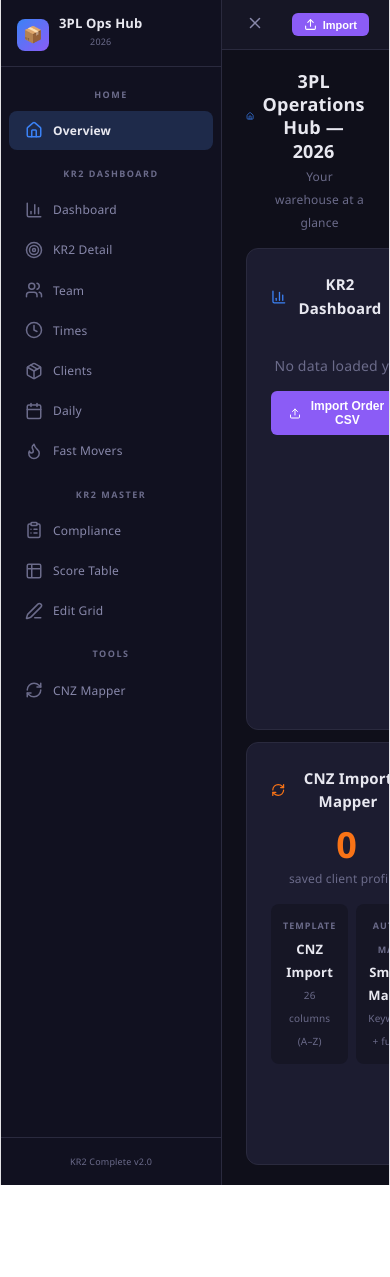
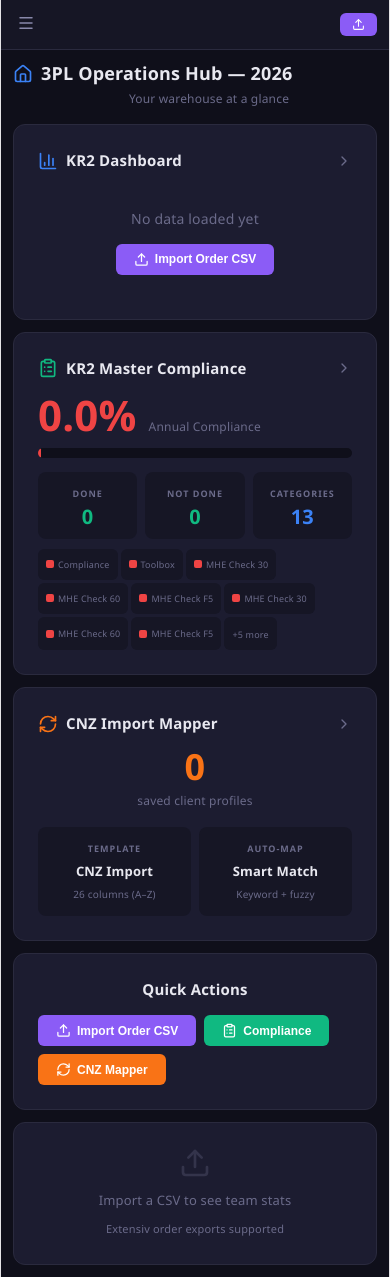
Before and after one commit to Obisidous/kr2-vite, a React (Vite) app: page / in a window 390 px wide. Before the commit the page ends 1185 px from the top, so only its background shows below. Built offline with nearby package versions, Linux system fonts and the light colour scheme.

Commit message:
responsive layout

```diff
--- a/src/App.jsx
+++ b/src/App.jsx
@@ -189,6 +189,22 @@ export default function App(){
   const toggleMC=(cid,mi,k)=>{setMasterData(p=>{const n=JSON.parse(JSON.stringify(p));n[cid][mi][k]=(+(n[cid]?.[mi]?.[k]??0)+1)%5;return n;});};
   const bulkSet=(cid,mi,st,ct)=>{setMasterData(p=>{const n=JSON.parse(JSON.stringify(p));if(ct==="daily"){for(let d=1;d<=daysInMonth(mi);d++)if(!isWeekend(mi,d))n[cid][mi][d]=st;}else{for(let w=1;w<=5;w++)n[cid][mi][w]=st;}return n;});};
 
+  // ── Responsive detection ──
+  const [winW,setWinW]=useState(typeof window!=="undefined"?window.innerWidth:1920);
+  const [winH,setWinH]=useState(typeof window!=="undefined"?window.innerHeight:1080);
+  useEffect(()=>{const h=()=>{setWinW(window.innerWidth);setWinH(window.innerHeight);};window.addEventListener("resize",h);return()=>window.removeEventListener("resize",h);},[]);
+
+  const isCompact=winW<1024;
+  const isWide=winW>=1920;
+  const isUltrawide=winW>=2400;
+  const contentPad=isUltrawide?32:isWide?24:isCompact?12:20;
+  const sideW=isCompact?0:sideOpen?(isUltrawide?260:220):56;
+  const maxContent=isUltrawide?1800:isWide?1500:9999;
+  const scaleFactor=isUltrawide?1.15:isWide?1.05:1;
+
+  // Auto-collapse sidebar on small screens
+  useEffect(()=>{if(isCompact&&sideOpen)setSideOpen(false);},[isCompact]);
+
   // ── SIDEBAR NAV ──
   const navSections=[
     {title:"Home",items:[{id:"home",label:"Overview",icon:Home}]},
@@ -218,7 +234,7 @@ export default function App(){
       <SectionHeader icon={Home} title={`3PL Operations Hub — ${YEAR}`} sub="Your warehouse at a glance"/>
 
       {/* Top row — two big cards */}
-      <div style={{display:"grid",gridTemplateColumns:"1fr 1fr",gap:12,marginBottom:12}}>
+      <div style={{display:"grid",gridTemplateColumns:isCompact?"1fr":"1fr 1fr",gap:12,marginBottom:12}}>
         {/* KR2 Dashboard card */}
         <div style={{background:C.bg3,border:`1px solid ${C.border}`,borderRadius:12,padding:24,cursor:"pointer",transition:"border-color 0.15s"}}
           onClick={()=>hasOrders&&setTab("dashboard")} onMouseOver={e=>e.currentTarget.style.borderColor=C.blue} onMouseOut={e=>e.currentTarget.style.borderColor=C.border}>
@@ -269,7 +285,7 @@ export default function App(){
       </div>
 
       {/* Bottom row */}
-      <div style={{display:"grid",gridTemplateColumns:"1fr 1fr",gap:12,flex:1}}>
+      <div style={{display:"grid",gridTemplateColumns:isCompact?"1fr":"1fr 1fr",gap:12,flex:1}}>
         {/* CNZ Mapper card */}
         <div style={{background:C.bg3,border:`1px solid ${C.border}`,borderRadius:12,padding:24,cursor:"pointer",transition:"border-color 0.15s"}}
           onClick={()=>setTab("cnz_mapper")} onMouseOver={e=>e.currentTarget.style.borderColor=C.orange} onMouseOut={e=>e.currentTarget.style.borderColor=C.border}>
@@ -319,14 +335,17 @@ export default function App(){
       </div>
     </div>);};
 
+  const gridCols=isCompact?"1fr":isUltrawide?"1fr 1fr 1fr":"1fr 1fr";
+  const cardGap=isUltrawide?12:isWide?10:8;
+
   const renderDashboard=()=>(<div><SectionHeader icon={BarChart3} title="KR2 Dashboard" sub="Order completion tracking"/><KR2Window/>
-    <div style={{display:"flex",gap:8,marginBottom:12,flexWrap:"wrap"}}><Gauge pct={stats.kr2_pct} closed={stats.closed} total={stats.total}/>
+    <div style={{display:"flex",gap:cardGap,marginBottom:cardGap+4,flexWrap:"wrap"}}><Gauge pct={stats.kr2_pct} closed={stats.closed} total={stats.total}/>
       <Card title="Orders" value={stats.total.toLocaleString()} sub={`${stats.avgOrdersDay}/day · ${stats.days} days`} color={C.blue} icon="📋"/>
       <Card title="Closed" value={stats.closed.toLocaleString()} sub={`${stats.closed}/${stats.total}`} color={C.green} icon="✅"/>
       <Card title="Missed" value={stats.missed.toLocaleString()} sub={stats.missed?"not closed":"none!"} color={stats.missed?C.red:C.green} icon={stats.missed?"⚠️":"✅"}/>
       <Card title="Avg KR2 Time" value={fmtHours(stats.kr2_avg_time)} sub={`median ${fmtHours(stats.kr2_median_time)}`} color={C.yellow} icon="⏱"/>
       <Card title="Total Picks" value={stats.picks.toLocaleString()} sub={`${stats.pickers.length} pickers`} color={C.purple} icon="🎯"/></div>
-    <div style={{display:"grid",gridTemplateColumns:"1fr 1fr",gap:8}}>
+    <div style={{display:"grid",gridTemplateColumns:gridCols,gap:cardGap}}>
       <BarChart data={stats.pickers.map(p=>({label:p.name,value:Math.round(p.kr2*10)/10,color:pctColor(p.kr2),suffix:"%"}))} color={C.green} title="🎯 KR2 % by Picker"/>
       <BarChart data={stats.pickers.filter(p=>p.avgTime).map(p=>({label:p.name,value:Math.round(p.avgTime/60*10)/10,suffix:"h"}))} color={C.yellow} title="⏱ Avg KR2 Time (hours)"/>
       <BarChart data={stats.pickers.map(p=>({label:p.name,value:p.orders}))} color={C.blue} title="📋 Orders by Picker"/>
@@ -389,7 +408,7 @@ export default function App(){
     return <div><SectionHeader icon={Table2} title="Score Table"/><DataTable columns={cols} rows={rows}/></div>;};
 
   const renderMasterDetail=()=>{if(!masterCat)return(<div><SectionHeader icon={Edit3} title="Edit Grid" sub="Select a category"/>
-    <div style={{display:"grid",gridTemplateColumns:"repeat(3,1fr)",gap:8}}>{CATEGORIES.map(cat=>{const cs=masterStats[cat.id];return(
+    <div style={{display:"grid",gridTemplateColumns:isCompact?"1fr 1fr":`repeat(3,1fr)`,gap:8}}>{CATEGORIES.map(cat=>{const cs=masterStats[cat.id];return(
       <div key={cat.id} onClick={()=>setMasterCat(cat.id)} style={{background:C.bg3,border:`1px solid ${C.border}`,borderRadius:10,padding:"14px 16px",cursor:"pointer",transition:"border-color 0.15s"}}
         onMouseOver={e=>e.currentTarget.style.borderColor=C.blue} onMouseOut={e=>e.currentTarget.style.borderColor=C.border}>
         <div style={{color:C.text,fontWeight:700,fontSize:12}}>{cat.name}</div><div style={{color:pctColor(cs.pct),fontWeight:700,fontSize:12,marginTop:4}}>{cs.pct.toFixed(1)}%</div>
@@ -429,7 +448,7 @@ export default function App(){
       <SectionHeader icon={RefreshCw} title="CNZ Import Mapper" sub="Map client files to CNZ Import Template"/>
 
       {/* File + Profiles */}
-      <div style={{display:"grid",gridTemplateColumns:"1fr 1fr",gap:10,marginBottom:12}}>
+      <div style={{display:"grid",gridTemplateColumns:isCompact?"1fr":"1fr 1fr",gap:10,marginBottom:12}}>
         <div style={{background:C.bg3,border:`1px solid ${C.border}`,borderRadius:10,padding:"16px 20px"}}>
           <div style={{color:C.text2,fontSize:11,fontWeight:700,textTransform:"uppercase",letterSpacing:1,marginBottom:10}}>Source File</div>
           <div style={{display:"flex",alignItems:"center",gap:10}}>
@@ -519,58 +538,61 @@ export default function App(){
   // ═══════════════════════════════════════════════════════
   // LAYOUT
   // ═══════════════════════════════════════════════════════
-  return(<div style={{background:C.bg,minHeight:"100vh",color:C.text,fontFamily:"'Segoe UI',system-ui,-apple-system,sans-serif",display:"flex"}}>
+  return(<div style={{background:C.bg,minHeight:"100vh",color:C.text,fontFamily:"'Segoe UI',system-ui,-apple-system,sans-serif",display:"flex",fontSize:Math.round(14*scaleFactor)}}>
     <input ref={fileRef} type="file" accept=".csv" onChange={handleCSV} style={{display:"none"}}/>
 
+    {/* Mobile overlay */}
+    {isCompact&&sideOpen&&<div onClick={()=>setSideOpen(false)} style={{position:"fixed",inset:0,background:"rgba(0,0,0,0.6)",zIndex:90}}/>}
+
     {/* Sidebar */}
-    <div style={{width:sideOpen?220:56,background:C.sidebar,borderRight:`1px solid ${C.border}`,display:"flex",flexDirection:"column",transition:"width 0.2s",flexShrink:0,overflow:"hidden"}}>
-      {/* Logo area */}
-      <div style={{padding:sideOpen?"16px 16px 12px":"16px 12px 12px",borderBottom:`1px solid ${C.border}`,display:"flex",alignItems:"center",gap:10,cursor:"pointer"}} onClick={()=>setSideOpen(!sideOpen)}>
-        <div style={{width:32,height:32,borderRadius:8,background:`linear-gradient(135deg,${C.blue},${C.purple})`,display:"flex",alignItems:"center",justifyContent:"center",fontSize:16,flexShrink:0}}>📦</div>
-        {sideOpen&&<div><div style={{color:C.text,fontSize:13,fontWeight:800,lineHeight:1.1}}>3PL Ops Hub</div><div style={{color:C.text3,fontSize:9}}>{YEAR}</div></div>}
+    <div style={{width:sideW,background:C.sidebar,borderRight:`1px solid ${C.border}`,display:"flex",flexDirection:"column",transition:"width 0.2s,transform 0.2s",flexShrink:0,overflow:"hidden",
+      ...(isCompact?{position:"fixed",left:0,top:0,bottom:0,width:240,zIndex:100,transform:sideOpen?"translateX(0)":"translateX(-100%)"}:{})}}>
+      {/* Logo */}
+      <div style={{padding:(sideOpen||isCompact)?"16px 16px 12px":"16px 12px 12px",borderBottom:`1px solid ${C.border}`,display:"flex",alignItems:"center",gap:10,cursor:"pointer"}} onClick={()=>setSideOpen(!sideOpen)}>
+        <div style={{width:34,height:34,borderRadius:8,background:`linear-gradient(135deg,${C.blue},${C.purple})`,display:"flex",alignItems:"center",justifyContent:"center",fontSize:17,flexShrink:0}}>📦</div>
+        {(sideOpen||isCompact)&&<div><div style={{color:C.text,fontSize:14,fontWeight:800,lineHeight:1.1}}>3PL Ops Hub</div><div style={{color:C.text3,fontSize:10}}>{YEAR}</div></div>}
       </div>
 
-      {/* Nav sections */}
+      {/* Nav */}
       <div style={{flex:1,overflowY:"auto",padding:"8px 0"}}>
         {navSections.map((sec,si)=>(<div key={si} style={{marginBottom:4}}>
-          {sideOpen&&<div style={{color:C.text3,fontSize:9,fontWeight:700,textTransform:"uppercase",letterSpacing:1.5,padding:"8px 16px 4px"}}>{sec.title}</div>}
+          {(sideOpen||isCompact)&&<div style={{color:C.text3,fontSize:9,fontWeight:700,textTransform:"uppercase",letterSpacing:1.5,padding:"8px 16px 4px"}}>{sec.title}</div>}
           {sec.items.map(item=>{const active=tab===item.id;const Icon=item.icon;
-            return(<div key={item.id} onClick={()=>{setTab(item.id);if(window.innerWidth<768)setSideOpen(false);}}
-              style={{display:"flex",alignItems:"center",gap:10,padding:sideOpen?"8px 16px":"8px 0",margin:"1px 8px",borderRadius:8,
-                background:active?C.sideActive:"transparent",cursor:"pointer",transition:"all 0.15s",justifyContent:sideOpen?"flex-start":"center"}}
+            return(<div key={item.id} onClick={()=>{setTab(item.id);if(isCompact)setSideOpen(false);}}
+              style={{display:"flex",alignItems:"center",gap:10,padding:(sideOpen||isCompact)?"8px 16px":"8px 0",margin:"1px 8px",borderRadius:8,
+                background:active?C.sideActive:"transparent",cursor:"pointer",transition:"all 0.15s",justifyContent:(sideOpen||isCompact)?"flex-start":"center"}}
               onMouseOver={e=>{if(!active)e.currentTarget.style.background=C.sideHover;}} onMouseOut={e=>{if(!active)e.currentTarget.style.background="transparent";}}>
               <Icon size={18} color={active?C.blue:C.text3} style={{flexShrink:0}}/>
-              {sideOpen&&<span style={{color:active?C.text:C.text2,fontSize:12,fontWeight:active?700:500}}>{item.label}</span>}
+              {(sideOpen||isCompact)&&<span style={{color:active?C.text:C.text2,fontSize:12,fontWeight:active?700:500}}>{item.label}</span>}
             </div>);
           })}</div>))}
       </div>
 
-      {/* Sidebar footer */}
-      {sideOpen&&<div style={{borderTop:`1px solid ${C.border}`,padding:12}}>
-        <div style={{color:C.text3,fontSize:9,textAlign:"center"}}>KR2 Complete v2.0</div>
+      {(sideOpen||isCompact)&&<div style={{borderTop:`1px solid ${C.border}`,padding:12}}>
+        <div style={{color:C.text3,fontSize:9,textAlign:"center"}}>{winW}×{winH} · KR2 v2.0</div>
       </div>}
     </div>
 
-    {/* Main content */}
+    {/* Main */}
     <div style={{flex:1,display:"flex",flexDirection:"column",minWidth:0}}>
       {/* Top bar */}
-      <div style={{background:C.bg2,borderBottom:`1px solid ${C.border}`,padding:"10px 20px",display:"flex",alignItems:"center",gap:12}}>
+      <div style={{background:C.bg2,borderBottom:`1px solid ${C.border}`,padding:`10px ${contentPad}px`,display:"flex",alignItems:"center",gap:12,flexShrink:0}}>
         <button onClick={()=>setSideOpen(!sideOpen)} style={{background:"none",border:"none",color:C.text2,cursor:"pointer",padding:4}}>
-          {sideOpen?<X size={18}/>:<Menu size={18}/>}
+          {sideOpen&&!isCompact?<X size={18}/>:<Menu size={18}/>}
         </button>
 
         {fileName&&<div style={{display:"flex",alignItems:"center",gap:8}}><div style={{width:6,height:6,borderRadius:3,background:C.green}}/><span style={{color:C.text2,fontSize:11}}>{orders.length} orders · KR2: {kr2pct.toFixed(1)}% · {fileName}</span></div>}
 
-        <div style={{marginLeft:"auto",display:"flex",gap:6,alignItems:"center"}}>
+        <div style={{marginLeft:"auto",display:"flex",gap:6,alignItems:"center",flexWrap:"wrap"}}>
           {showFilters&&<>{[["Date",dateF,setDateF,["all","today","week","month"]],["Picker",pickerF,setPickerF,["all",...pickers]],["Client",clientF,setClientF,["all",...clientsList]]].map(([l,v,s,o])=>(
-            <div key={l} style={{display:"flex",alignItems:"center",gap:4}}><span style={{color:C.text3,fontSize:10}}>{l}</span><Sel value={v} onChange={s} options={o} width={130}/></div>))}</>}
-          <Btn small bg={C.purple} onClick={()=>fileRef.current?.click()} icon={Upload}>Import</Btn>
+            <div key={l} style={{display:"flex",alignItems:"center",gap:4}}><span style={{color:C.text3,fontSize:10}}>{l}</span><Sel value={v} onChange={s} options={o} width={isCompact?100:130}/></div>))}</>}
+          <Btn small bg={C.purple} onClick={()=>fileRef.current?.click()} icon={Upload}>{isCompact?"":"Import"}</Btn>
         </div>
       </div>
 
-      {/* Content */}
-      <div style={{flex:1,overflow:"auto",padding:"20px 24px"}}>
-        <div style={{maxWidth:1400,margin:"0 auto",width:"100%"}}>{renderContent()}</div>
+      {/* Content — centered with max-width on large screens */}
+      <div style={{flex:1,overflow:"auto",padding:contentPad,display:"flex",justifyContent:"center"}}>
+        <div style={{width:"100%",maxWidth:maxContent}}>{renderContent()}</div>
       </div>
     </div>
   </div>);
```
